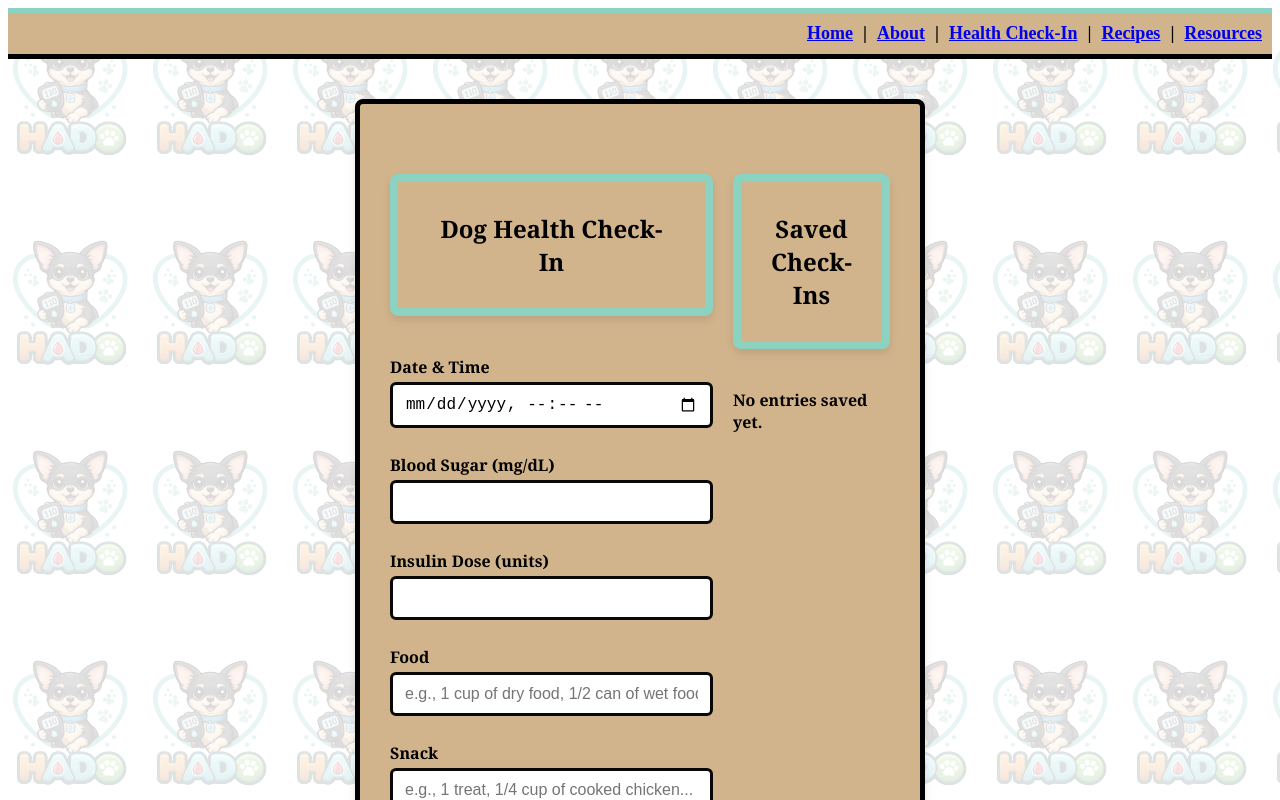
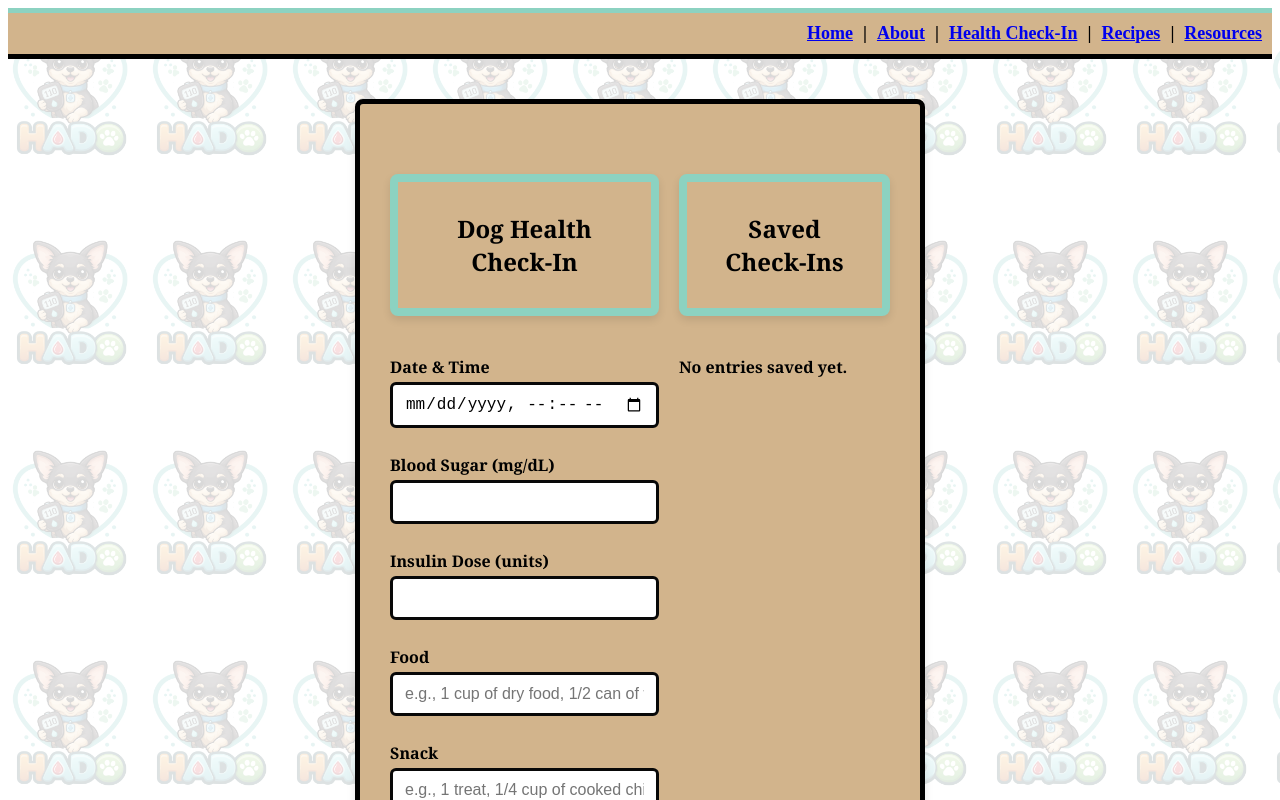
Before and after one commit to tashaljordan-dev/Final-Project_Unit-1, a React (Vite) app in the folder vite-project/: page /check-in in a window 1280 px wide. Shown: the top 800 px of the page. Built offline with nearby package versions, Linux system fonts and the light colour scheme.

Commit message:
Update HealthForm.jsx

```diff
--- a/vite-project/src/Components/HealthForm.jsx
+++ b/vite-project/src/Components/HealthForm.jsx
@@ -49,7 +49,6 @@
 
   return (
     <div className="container">
-      <div>
         <div className ="column">
         <h2>Dog Health Check-In</h2>
 
@@ -146,7 +145,7 @@
 
           <button type="submit">Save Entry</button>
         </form>
-        </div>
+
 <div className="column">
         <div className="live-preview">
           <h2>Live Preview</h2>
@@ -162,7 +161,6 @@
         </div>
       </div>
       </div>
-      <div className="column">
 
       <div className="cards-container">
         <h2>Saved Check-Ins</h2>
@@ -180,9 +178,7 @@
             <p><strong>Exercise:</strong> {entry.exercise}</p>
             <p><strong>Symptoms:</strong> {entry.symptoms}</p>
           </div>
-
         ))}
-        </div>
       </div>
     </div>
   );
```
